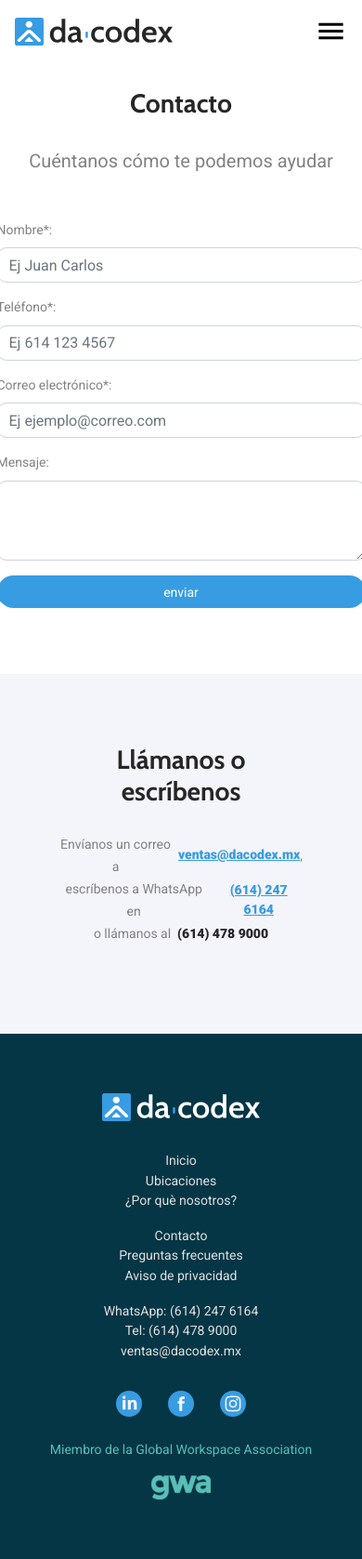
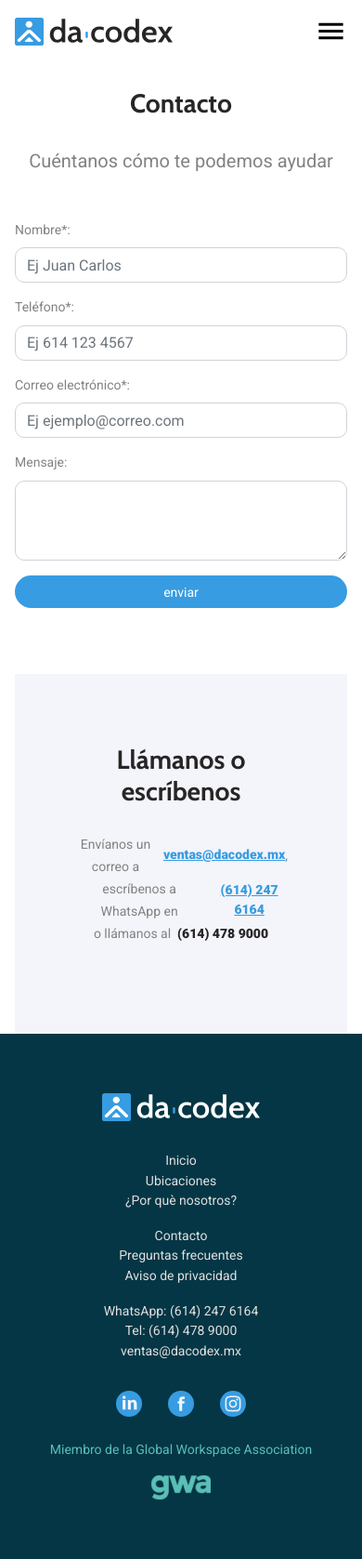
Before and after one commit to victorldleon/dacodex, a Jekyll site: the page built from contacto.html, in a window 390 px wide. Shown: the whole page at 93% size. Built offline with Jekyll 4.4.1, drawn with Linux system fonts in a browser that asks for light colours; nearby versions of some CDN libraries.

Commit message:
adds responsive styles for nosotros

```diff
--- a/_sass/main.sass
+++ b/_sass/main.sass
@@ -726,12 +726,15 @@ footer
     display: flex
     justify-content: flex-start
     flex-flow: column
+    padding: 0 1em
     h2
         margin-top: 1em
         margin-bottom: 1em
     form
         margin-top: 3em
         width: 397px
+        @media only screen and (max-width: 1035px)
+            width: 100%
         label
             align-items: center
             color: #828282
```
